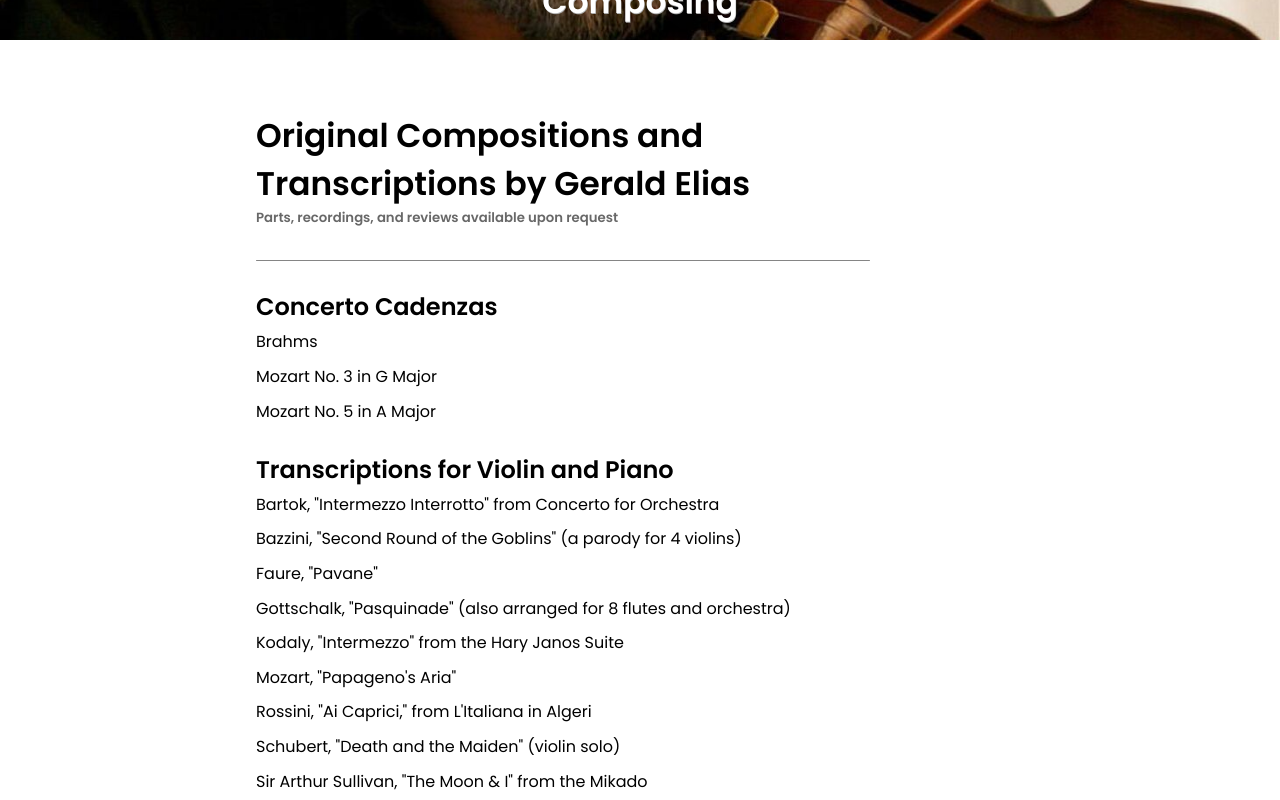
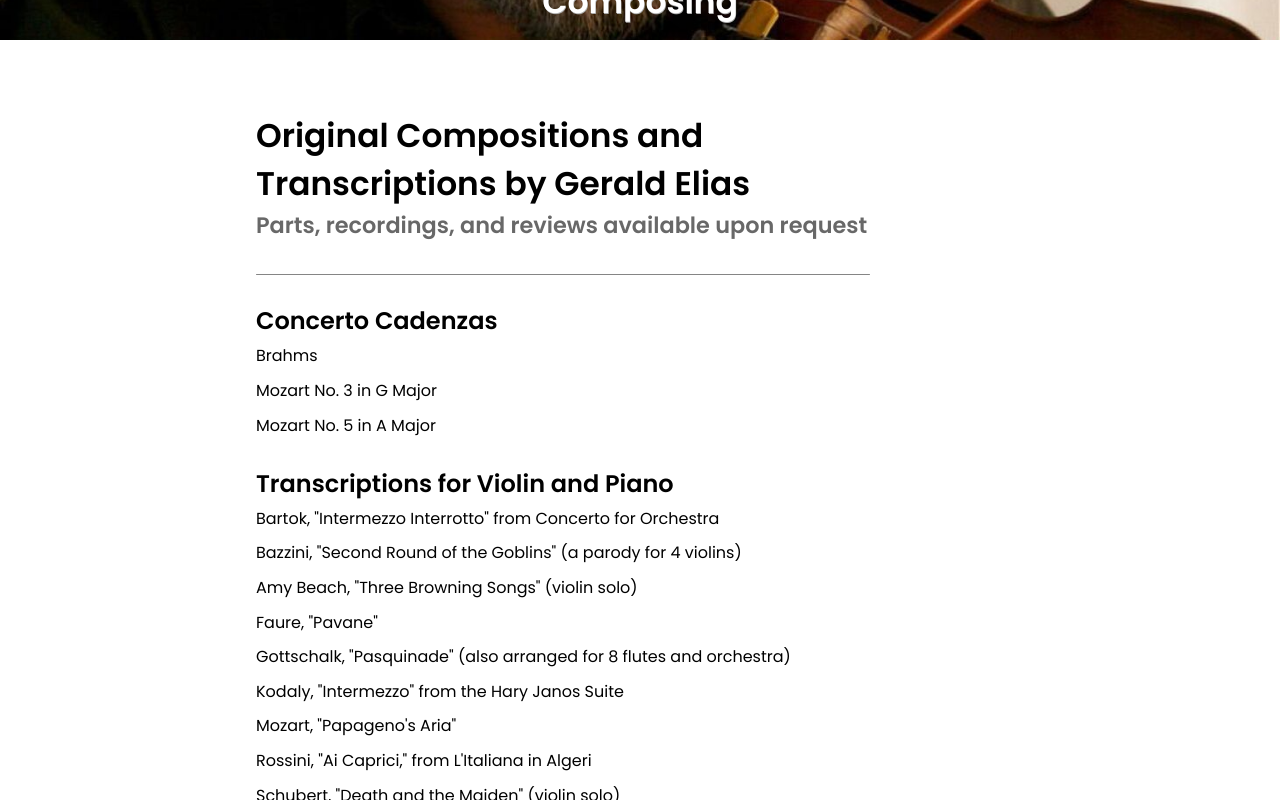
Before and after one commit to konstantinstanmeyer/gerald-elias-new, a Next.js app: page /composing in a window 1280 px wide. Shown: the part 520-1320 px from the top of the page. Built offline with nearby package versions, Linux system fonts and the light colour scheme; a web font is replaced by a local one.

Commit message:
upon request font size change and amy beach added

```diff
--- a/app/composing/page.js
+++ b/app/composing/page.js
@@ -46,9 +46,11 @@ export default function Composing(){
                     <p>Brahms</p>
                     <p>Mozart No. 3 in G Major</p>
                     <p className="section-bottom">Mozart No. 5 in A Major</p>
+
                     <h3>Transcriptions for Violin and Piano</h3>
                     <p>Bartok, &quot;Intermezzo Interrotto&quot; from Concerto for Orchestra</p>
                     <p>Bazzini, &quot;Second Round of the Goblins&quot; (a parody for 4 violins)</p>
+                    <p>Amy Beach, "Three Browning Songs"  (violin solo)</p>
                     <p>Faure, &quot;Pavane&quot;</p>
                     <p>Gottschalk, &quot;Pasquinade&quot; (also arranged for 8 flutes and orchestra)</p>
                     <p>Kodaly, &quot;Intermezzo&quot; from the Hary Janos Suite</p>
--- a/app/globals.css
+++ b/app/globals.css
@@ -1268,6 +1268,7 @@ textarea {
 .composition-card h5 {
   color: rgb(104, 104, 104);
   width: 80%;
+  font-size:calc(calc(.012 * min(100vh, 900px)) + 0.5vw + 0.4rem) !important;
 }
 
 .composition-card {
```
